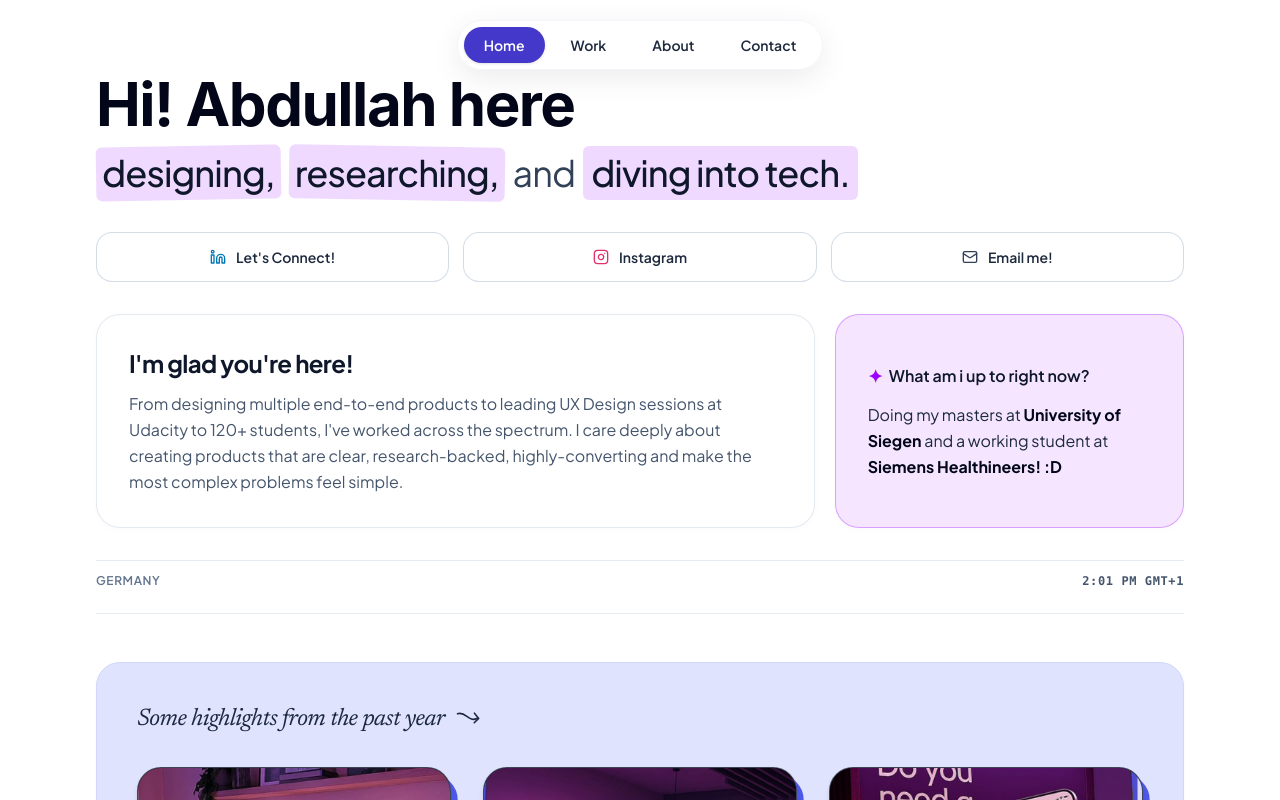
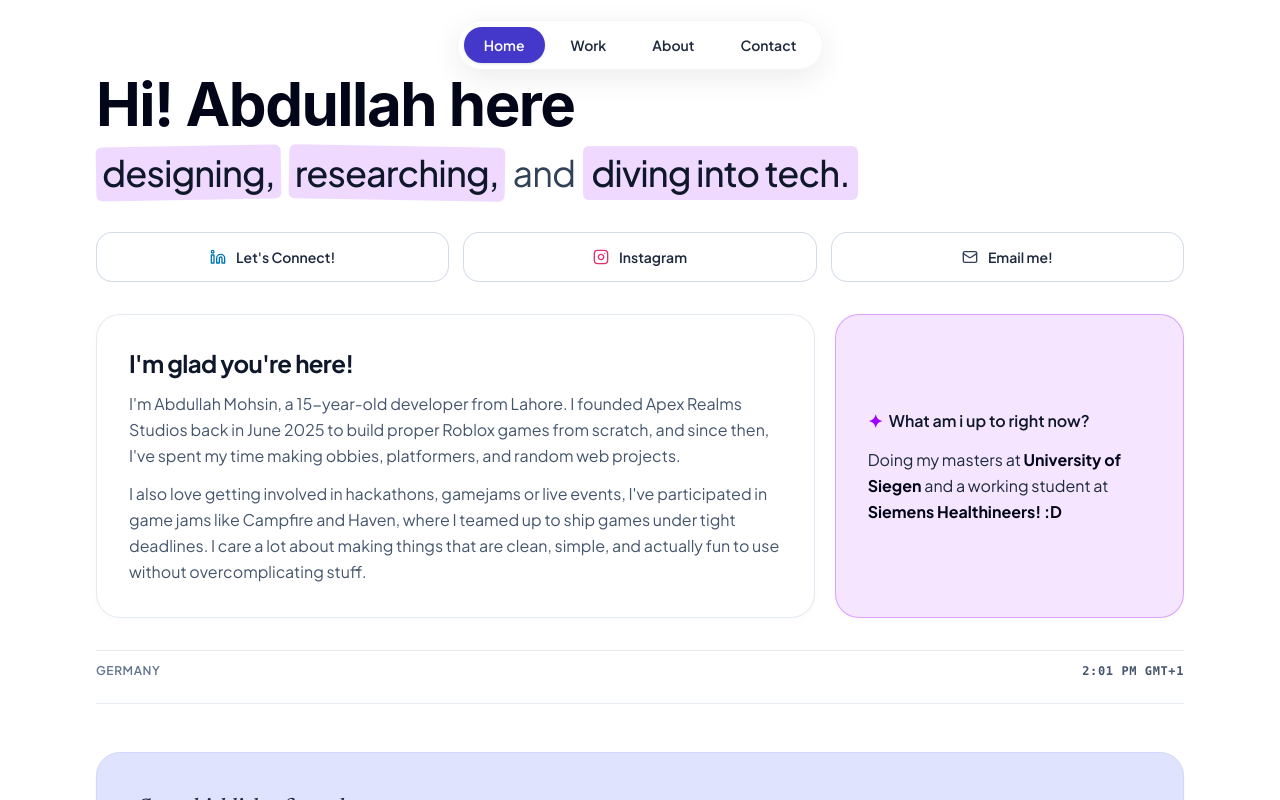
Before and after one commit to Abdidev1/Abdullah-Mohsin, a React (Vite) app: page / in a window 1280 px wide. Shown: the top 800 px of the page. Built offline with nearby package versions, Linux system fonts and the light colour scheme; a web font is replaced by a local one.

Commit message:
content: update bio paragraph under 'I'm glad you're here!'

```diff
--- a/src/components/HeroSection.tsx
+++ b/src/components/HeroSection.tsx
@@ -98,12 +98,19 @@ export const HeroSection: React.FC<HeroSectionProps> = ({ onOpenContact }) => {
           <h3 className="text-xl md:text-2xl font-bold text-slate-900 mb-3 tracking-tight">
             I'm glad you're here!
           </h3>
-          <p className="text-slate-600 text-sm md:text-base leading-relaxed">
-            From designing multiple end-to-end products to leading UX Design sessions at Udacity to
-            120+ students, I've worked across the spectrum. I care deeply about creating products
-            that are clear, research-backed, highly-converting and make the most complex problems
-            feel simple.
-          </p>
+          <div className="text-slate-600 text-sm md:text-base leading-relaxed space-y-3">
+            <p>
+              I&apos;m Abdullah Mohsin, a 15-year-old developer from Lahore. I founded Apex Realms
+              Studios back in June 2025 to build proper Roblox games from scratch, and since then,
+              I&apos;ve spent my time making obbies, platformers, and random web projects.
+            </p>
+            <p>
+              I also love getting involved in hackathons, gamejams or live events, I&apos;ve
+              participated in game jams like Campfire and Haven, where I teamed up to ship games
+              under tight deadlines. I care a lot about making things that are clean, simple, and
+              actually fun to use without overcomplicating stuff.
+            </p>
+          </div>
         </div>
 
         {/* Right card: What am i up to right now? */}
```
